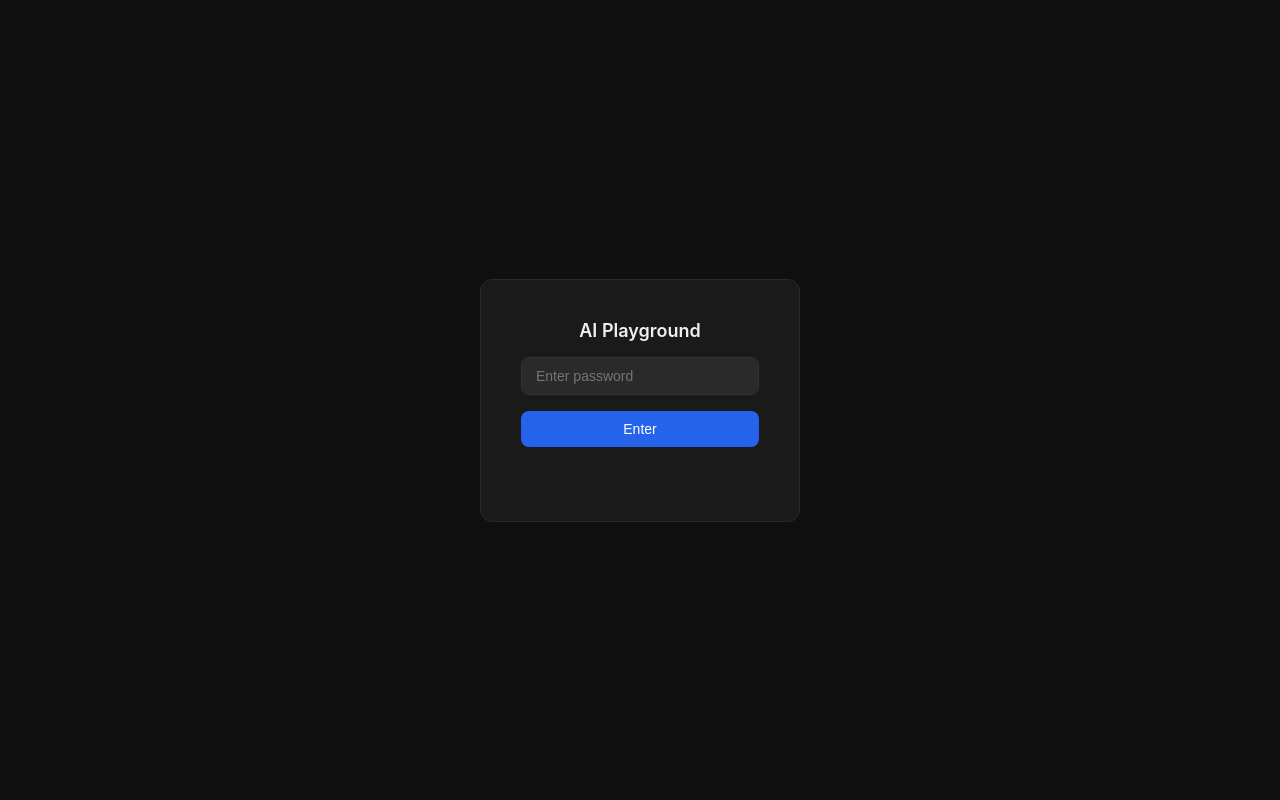
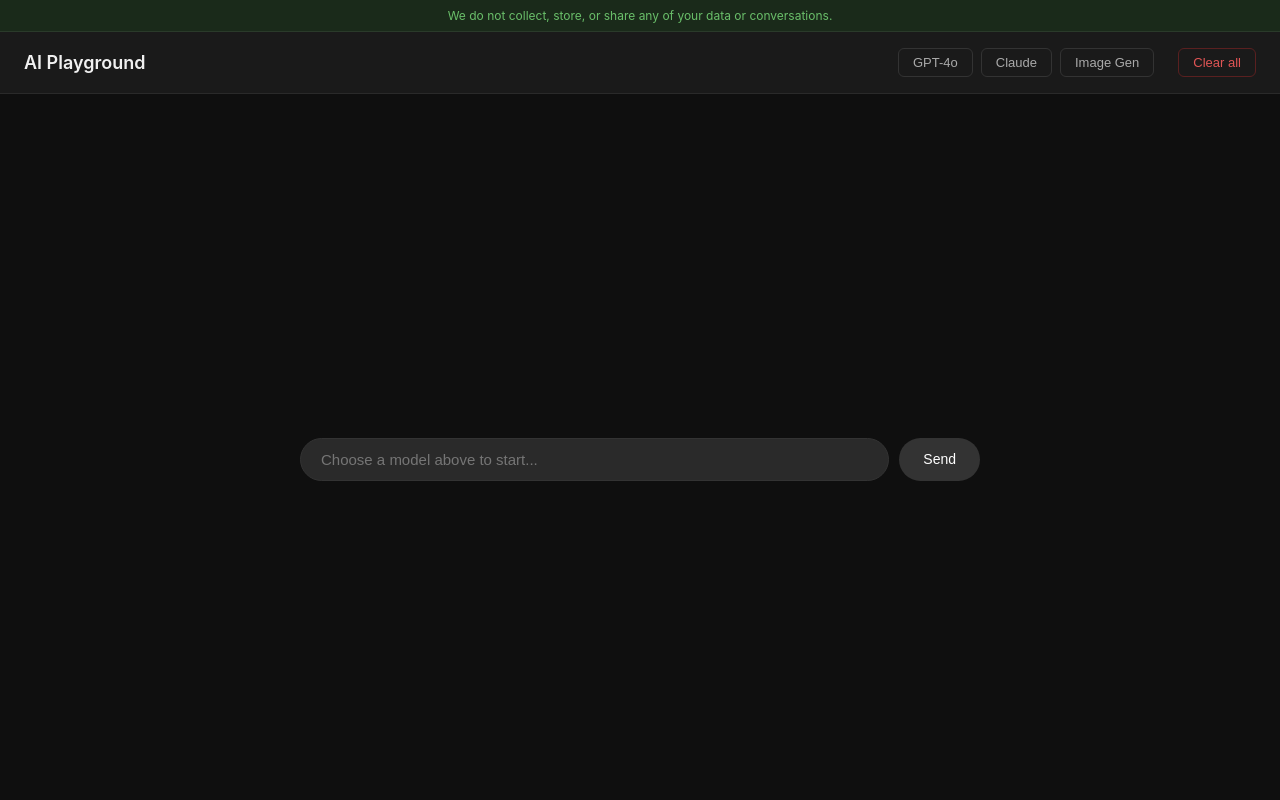
Before and after one commit to saurabh0526/ai-playground, a Flask app: template templates/index.html in a window 1280 px wide. Run offline with Flask 3, Linux system fonts and the light colour scheme; the template is opened without the code that fills it, so the values that code supplies are empty.

Commit message:
Remove password protection
Co-Authored-By: Claude Sonnet 4.6 <noreply@anthropic.com>

```diff
--- a/app.py
+++ b/app.py
@@ -1,48 +1,25 @@
 #!/usr/bin/env python3
 import os
-from functools import wraps
-from flask import Flask, request, jsonify, render_template, session
+from flask import Flask, request, jsonify, render_template
 import openai
 import anthropic
 from flask_limiter import Limiter
 from flask_limiter.util import get_remote_address
 
 app = Flask(__name__)
-app.secret_key = os.environ.get("SECRET_KEY", os.urandom(24))
 
 limiter = Limiter(get_remote_address, app=app)
 
 openai_client = openai.OpenAI()
 anthropic_client = anthropic.Anthropic()
 
-APP_PASSWORD = os.environ.get("APP_PASSWORD", "")
-
-
-def login_required(f):
-    @wraps(f)
-    def decorated(*args, **kwargs):
-        if APP_PASSWORD and not session.get("authenticated"):
-            return jsonify({"error": "Unauthorized"}), 401
-        return f(*args, **kwargs)
-    return decorated
-
 
 @app.route("/")
 def index():
-    return render_template("index.html", authenticated=not APP_PASSWORD or session.get("authenticated", False))
-
-
-@app.route("/login", methods=["POST"])
-@limiter.limit("10 per minute")
-def login():
-    if request.json.get("password") == APP_PASSWORD:
-        session["authenticated"] = True
-        return jsonify({"status": "ok"})
-    return jsonify({"error": "Wrong password"}), 401
+    return render_template("index.html")
 
 
 @app.route("/chat/gpt", methods=["POST"])
-@login_required
 @limiter.limit("30 per minute")
 def chat_gpt():
     data = request.json
@@ -58,7 +35,6 @@ def chat_gpt():
 
 
 @app.route("/chat/claude", methods=["POST"])
-@login_required
 @limiter.limit("30 per minute")
 def chat_claude():
     data = request.json
@@ -75,13 +51,11 @@ def chat_claude():
 
 
 @app.route("/clear", methods=["POST"])
-@login_required
 def clear_all():
     return jsonify({"status": "ok"})
 
 
 @app.route("/image/generate", methods=["POST"])
-@login_required
 @limiter.limit("5 per minute")
 def generate_image():
     data = request.json
--- a/templates/index.html
+++ b/templates/index.html
@@ -176,68 +176,10 @@
 
     .btn-clear:hover { background: #3a1010; border-color: #e05555; }
 
-    .login-overlay {
-      position: fixed;
-      inset: 0;
-      background: #0f0f0f;
-      display: flex;
-      align-items: center;
-      justify-content: center;
-      z-index: 100;
-    }
-
-    .login-box {
-      background: #1a1a1a;
-      border: 1px solid #2a2a2a;
-      border-radius: 12px;
-      padding: 40px;
-      width: 320px;
-      display: flex;
-      flex-direction: column;
-      gap: 16px;
-    }
-
-    .login-box h2 { font-size: 18px; font-weight: 600; text-align: center; }
-
-    .login-box input {
-      padding: 10px 14px;
-      border-radius: 8px;
-      border: 1px solid #333;
-      background: #2a2a2a;
-      color: #f0f0f0;
-      font-size: 14px;
-      outline: none;
-    }
-
-    .login-box input:focus { border-color: #555; }
-
-    .login-box button {
-      padding: 10px;
-      border-radius: 8px;
-      border: none;
-      background: #2563eb;
-      color: #fff;
-      font-size: 14px;
-      cursor: pointer;
-    }
-
-    .login-box button:hover { background: #1d4ed8; }
-    .login-error { color: #e05555; font-size: 13px; text-align: center; min-height: 18px; }
   </style>
 </head>
 <body>
-  {% if not authenticated %}
-  <div class="login-overlay" id="loginOverlay">
-    <div class="login-box">
-      <h2>AI Playground</h2>
-      <input type="password" id="passwordInput" placeholder="Enter password" />
-      <button id="loginBtn">Enter</button>
-      <div class="login-error" id="loginError"></div>
-    </div>
-  </div>
-  {% endif %}
-
-  <div class="banner">We do not collect, store, or share any of your data or conversations.</div>
+<div class="banner">We do not collect, store, or share any of your data or conversations.</div>
 
   <header>
     <h1>AI Playground</h1>
@@ -341,22 +283,7 @@
     sendBtn.addEventListener("click", send);
     input.addEventListener("keydown", e => { if (e.key === "Enter") send(); });
 
-    const loginBtn = document.getElementById("loginBtn");
-    if (loginBtn) {
-      async function doLogin() {
-        const pwd = document.getElementById("passwordInput").value;
-        const res = await fetch("/login", { method: "POST", headers: { "Content-Type": "application/json" }, body: JSON.stringify({ password: pwd }) });
-        if (res.ok) {
-          document.getElementById("loginOverlay").remove();
-        } else {
-          document.getElementById("loginError").textContent = "Wrong password.";
-        }
-      }
-      loginBtn.addEventListener("click", doLogin);
-      document.getElementById("passwordInput").addEventListener("keydown", e => { if (e.key === "Enter") doLogin(); });
-    }
-
-    document.getElementById("clear").addEventListener("click", () => {
+document.getElementById("clear").addEventListener("click", () => {
       chat.innerHTML = "";
       fetch("/clear", { method: "POST" }).catch(() => {});
     });
```
